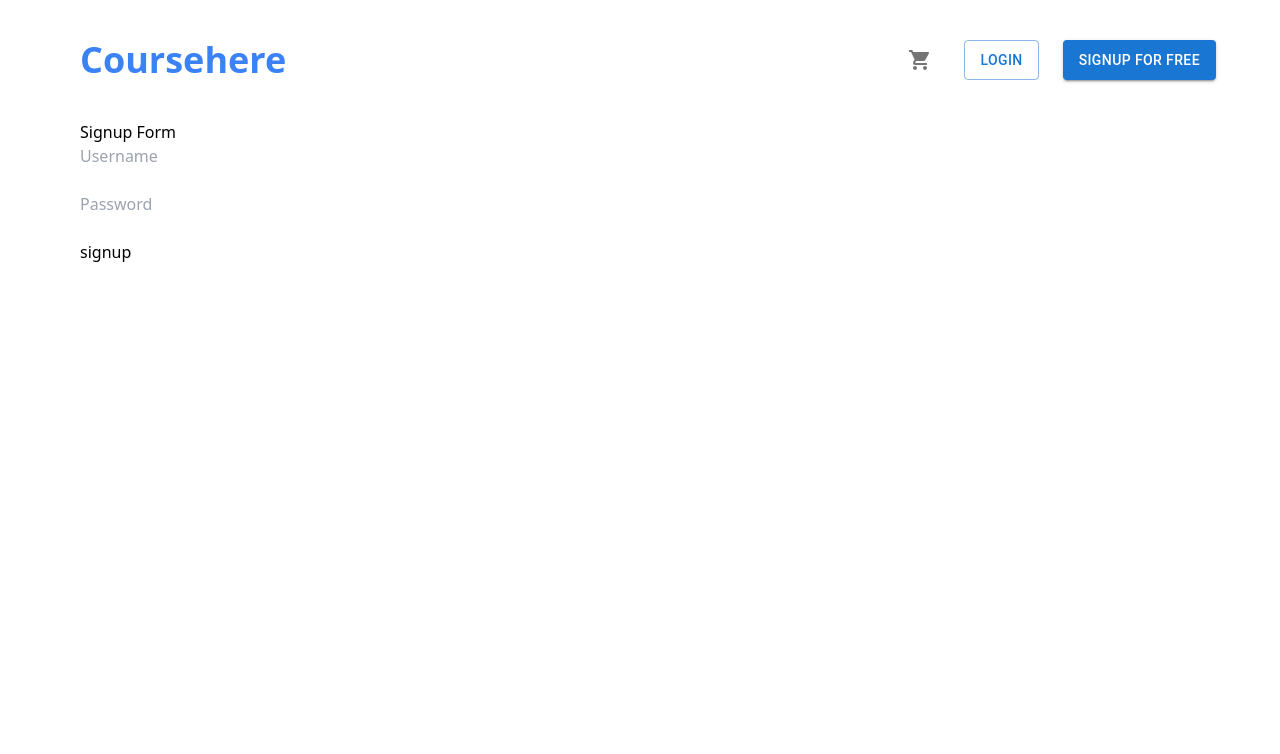
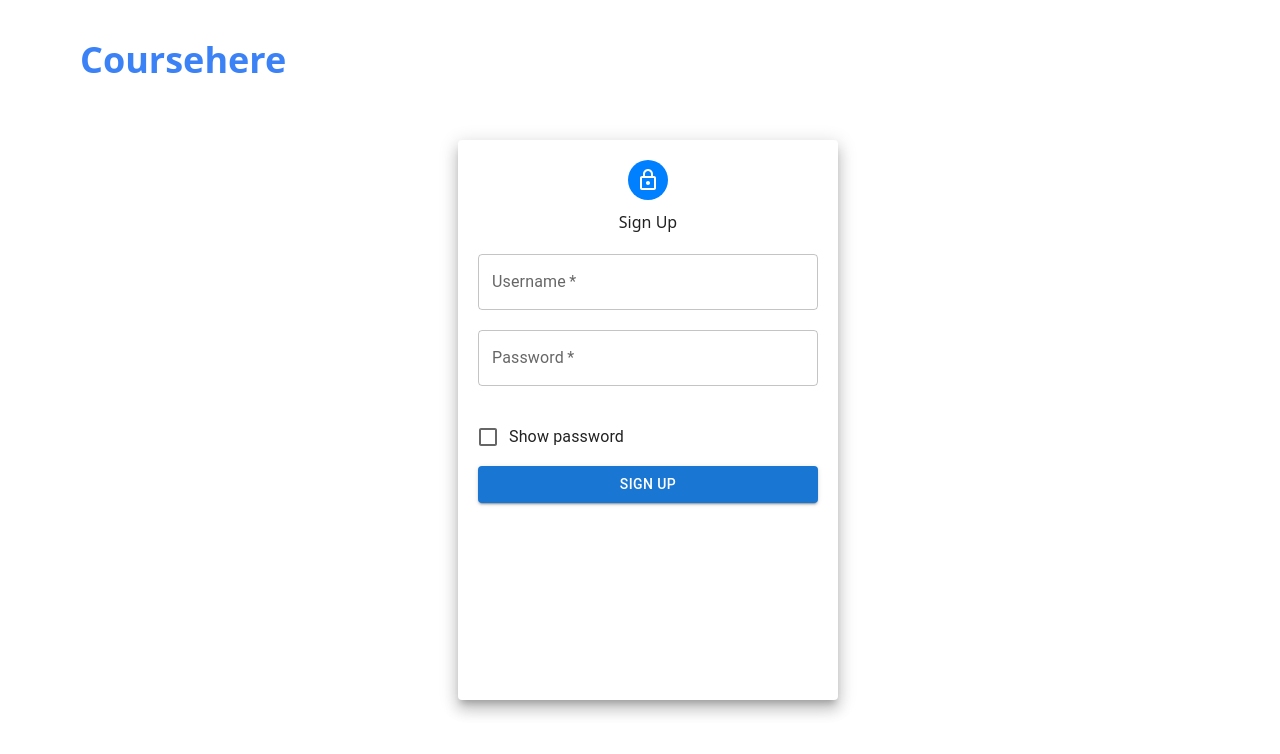
Before and after one commit to SOUMOJIT-CHAKRABORTY/Course-Selling, a React (Vite) app in the folder frontend/: page /signup in a window 1280 px wide. Shown: the top 754 px of the page. Built offline with nearby package versions, Linux system fonts and the light colour scheme; no server answers.

Commit message:
Login and Signup pages created

```diff
--- a/frontend/src/components/Nav.jsx
+++ b/frontend/src/components/Nav.jsx
@@ -4,6 +4,7 @@ import Badge from "@mui/material/Badge";
 import { styled } from "@mui/material/styles";
 import IconButton from "@mui/material/IconButton";
 import ShoppingCartIcon from "@mui/icons-material/ShoppingCart";
+import { useEffect, useState } from "react";
 
 const StyledBadge = styled(Badge)(({ theme }) => ({
   "& .MuiBadge-badge": {
@@ -15,10 +16,32 @@ const StyledBadge = styled(Badge)(({ theme }) => ({
 }));
 
 const Nav = () => {
+  const [hideNav, setHideNav] = useState(false);
   const navigate = useNavigate();
+
+  useEffect(() => {
+    setInterval(() => {
+      const findPage = () => {
+        const params = window.location.pathname;
+        if (params === "/signup" || params === "/login") {
+          setHideNav(true);
+        } else {
+          setHideNav(false);
+        }
+      };
+
+      findPage();
+    }, 1000);
+  }, []);
   return (
     <div className="flex pb-10  justify-between items-center">
-      <div className="text-4xl font-semibold text-blue-500">Coursehere</div>
+      <div
+        onClick={() => navigate("/")}
+        className="text-4xl font-semibold text-blue-500 cursor-pointer"
+      >
+        Coursehere
+      </div>
+      {!hideNav && (
         <div className="flex space-x-6 ">
           <IconButton aria-label="cart">
             <StyledBadge badgeContent={0} color="secondary">
@@ -32,6 +55,7 @@ const Nav = () => {
             Signup for free
           </Button>
         </div>
+      )}
     </div>
   );
 };
--- a/frontend/src/pages/Login.jsx
+++ b/frontend/src/pages/Login.jsx
@@ -1,8 +1,21 @@
+import {
+  Avatar,
+  Button,
+  Checkbox,
+  FormControlLabel,
+  Grid,
+  Paper,
+  TextField,
+  // Typography,
+} from "@mui/material";
+import LockOutlinedIcon from "@mui/icons-material/LockOutlined";
 import { useState } from "react";
+// import { Link } from "react-router-dom";
 
 const Login = () => {
   const [username, setUsername] = useState("");
   const [password, setPassword] = useState("");
+  const [showPass, setShowPass] = useState(false);
 
   const storeToken = (token) => {
     const exists = localStorage.getItem("token");
@@ -13,9 +26,9 @@ const Login = () => {
     localStorage.setItem("token", token);
   };
   const handleLogin = () => {
-    const credentials = { username, password };
+    const payload = { username, password };
     const headers = new Headers();
-    headers.append("data", JSON.stringify(credentials));
+    headers.append("data", JSON.stringify(payload));
     fetch("http://localhost:3000/users/login", {
       method: "POST",
       headers: headers,
@@ -23,29 +36,66 @@ const Login = () => {
       .then((res) => res.json())
       .then((data) => storeToken(data.token));
   };
+  const paperStyle = {
+    padding: 20,
+    height: "70vh",
+    width: 380,
+    margin: "20px auto",
+  };
+  const avatarStyle = { backgroundColor: "#007FFF" };
+  const btnstyle = { margin: "8px 0" };
   return (
-    <div>
-      <div>
-        <h2>Login Page</h2>
-      </div>
-      <div>
-        <input
-          type="text"
-          placeholder="username"
+    <Grid>
+      <Paper elevation={10} style={paperStyle}>
+        <Grid align="center" style={{ marginBottom: 20 }}>
+          <Avatar style={avatarStyle}>
+            <LockOutlinedIcon />
+          </Avatar>
+          <h2 style={{ marginTop: 10 }}>Login</h2>
+        </Grid>
+        <TextField
+          label="Username"
           onChange={(e) => setUsername(e.target.value)}
+          style={{ marginBottom: 20 }}
+          value={username}
+          placeholder="Enter username"
+          fullWidth
+          required
         />
-        <br />
-        <br />
-        <input
-          type="text"
-          placeholder="password"
+        <TextField
+          label="Password"
           onChange={(e) => setPassword(e.target.value)}
+          value={password}
+          placeholder="Enter password"
+          style={{ marginBottom: 30 }}
+          type={showPass ? "text" : "password"}
+          fullWidth
+          required
         />
-        <br />
-        <br />
-        <button onClick={handleLogin}>Login</button>
-      </div>
-    </div>
+        <FormControlLabel
+          control={<Checkbox name="checkedB" color="primary" />}
+          label="Show password"
+          onChange={() => setShowPass(!showPass)}
+        />
+        <Button
+          type="submit"
+          color="primary"
+          variant="contained"
+          style={btnstyle}
+          fullWidth
+          onClick={handleLogin}
+        >
+          Login
+        </Button>
+        {/* <Typography>
+          <Link href="#">Forgot password ?</Link>
+        </Typography>
+        <Typography>
+          {" "}
+          Do you have an account ?<Link href="#">Sign Up</Link>
+        </Typography> */}
+      </Paper>
+    </Grid>
   );
 };
 
--- a/frontend/src/pages/SignUp.jsx
+++ b/frontend/src/pages/SignUp.jsx
@@ -1,44 +1,102 @@
+import {
+  Avatar,
+  Button,
+  Checkbox,
+  FormControlLabel,
+  Grid,
+  Paper,
+  TextField,
+  // Typography,
+} from "@mui/material";
+import LockOutlinedIcon from "@mui/icons-material/LockOutlined";
 import { useState } from "react";
+// import { Link } from "react-router-dom";
 
 const SignUp = () => {
   const [username, setUsername] = useState("");
   const [password, setPassword] = useState("");
+  const [showPass, setShowPass] = useState(false);
+  const storeToken = (token) => {
+    const exists = localStorage.getItem("token");
+    if (exists) {
+      localStorage.removeItem("token");
+      localStorage.setItem("token", token);
+    }
+    localStorage.setItem("token", token);
+  };
 
   const onSignup = () => {
-    const credentials = { username, password };
+    const payload = { username, password };
     fetch("http://localhost:3000/users/signup", {
       method: "POST",
-      body: JSON.stringify(credentials),
+      body: JSON.stringify(payload),
       headers: {
         "Content-Type": "application/header",
       },
     })
       .then((res) => res.json())
-      .then((data) => console.log(data));
+      .then((data) => storeToken(data.token));
   };
+  const paperStyle = {
+    padding: 20,
+    height: "70vh",
+    width: 380,
+    margin: "20px auto",
+  };
+  const avatarStyle = { backgroundColor: "#007FFF" };
+  const btnstyle = { margin: "8px 0" };
   return (
-    <div>
-      <div>
-        <h2>Signup Form</h2>
-      </div>
-      <div>
-        <input
-          placeholder="Username"
-          type="text"
+    <Grid>
+      <Paper elevation={10} style={paperStyle}>
+        <Grid align="center" style={{ marginBottom: 20 }}>
+          <Avatar style={avatarStyle}>
+            <LockOutlinedIcon />
+          </Avatar>
+          <h2 style={{ marginTop: 10 }}>Sign Up</h2>
+        </Grid>
+        <TextField
+          label="Username"
           onChange={(e) => setUsername(e.target.value)}
+          style={{ marginBottom: 20 }}
+          value={username}
+          placeholder="Enter username"
+          fullWidth
+          required
         />
-        <br />
-        <br />
-        <input
-          placeholder="Password"
-          type="text"
+        <TextField
+          label="Password"
           onChange={(e) => setPassword(e.target.value)}
+          value={password}
+          placeholder="Enter password"
+          style={{ marginBottom: 30 }}
+          type={showPass ? "text" : "password"}
+          fullWidth
+          required
         />
-        <br />
-        <br />
-        <button onClick={onSignup}>signup</button>
-      </div>
-    </div>
+        <FormControlLabel
+          control={<Checkbox name="checkedB" color="primary" />}
+          label="Show password"
+          onChange={() => setShowPass(!showPass)}
+        />
+        <Button
+          type="submit"
+          color="primary"
+          variant="contained"
+          style={btnstyle}
+          fullWidth
+          onClick={onSignup}
+        >
+          Sign up
+        </Button>
+        {/* <Typography>
+          <Link href="#">Forgot password ?</Link>
+        </Typography>
+        <Typography>
+          {" "}
+          Do you have an account ?<Link href="#">Sign Up</Link>
+        </Typography> */}
+      </Paper>
+    </Grid>
   );
 };
 
```
Lines whose indentation alone changed are shown as unchanged.
